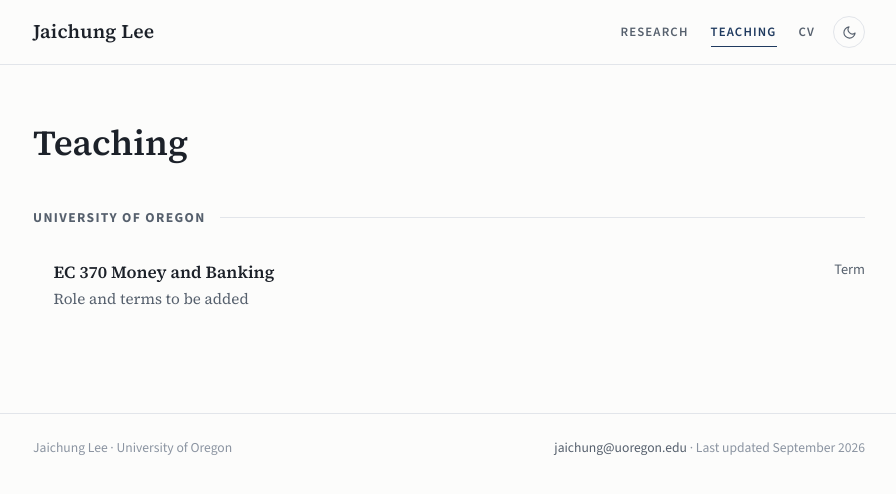
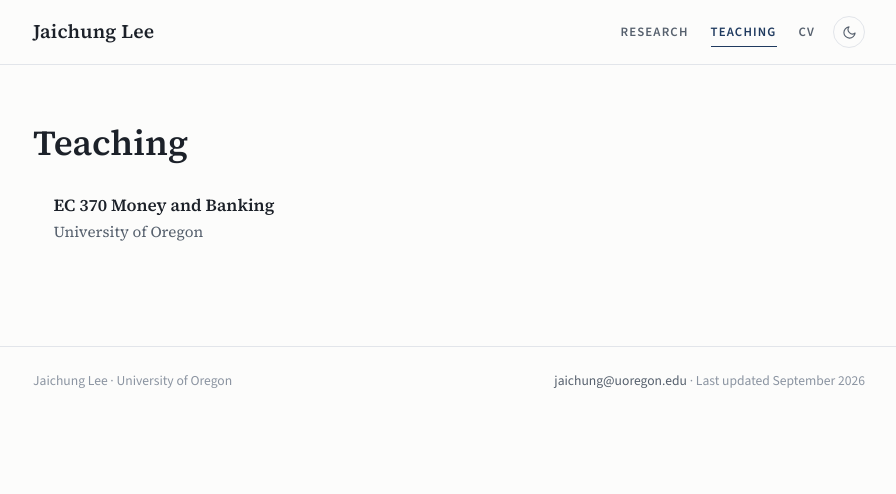
Before and after one commit to jaichung/jaichung.github.io, a Jekyll site: the page built from teaching.md, in a window 1280 px wide. Shown: the top 494 px of the page, without its empty margins (191-1087 px from the left). Built offline with Jekyll 4.4.1, drawn with Linux system fonts in a browser that asks for light colours.

Commit message:
Move teaching entries to data file

```diff
--- a/teaching.md
+++ b/teaching.md
@@ -4,14 +4,17 @@ title: Teaching
 permalink: /teaching/
 ---
 
-## University of Oregon
-
+{% comment %} Edit _data/teaching.yml to add or change courses. {% endcomment %}
 <ul class="entries">
+  {% for c in site.data.teaching %}
   <li class="entry">
     <div class="entry-main">
-      <p class="entry-title">EC 370 Money and Banking</p>
-      <p class="entry-meta">Role and terms to be added</p>
+      <p class="entry-title">{{ c.course }}</p>
+      {% capture meta %}{% if c.role and c.role != "" %}{{ c.role }}{% endif %}{% if c.role and c.role != "" and c.school and c.school != "" %} · {% endif %}{% if c.school and c.school != "" %}{{ c.school }}{% endif %}{% endcapture %}
+      {% if meta != "" %}<p class="entry-meta">{{ meta }}</p>{% endif %}
+      {% if c.note and c.note != "" %}<p class="entry-meta">{{ c.note | markdownify | remove: '<p>' | remove: '</p>' | strip }}</p>{% endif %}
     </div>
-    <div class="entry-side">Term</div>
+    {% if c.term and c.term != "" %}<div class="entry-side">{{ c.term }}</div>{% endif %}
   </li>
+  {% endfor %}
 </ul>
```
Also changed, not shown: _data/teaching.yml (added, +18 -0 lines), README.md.
